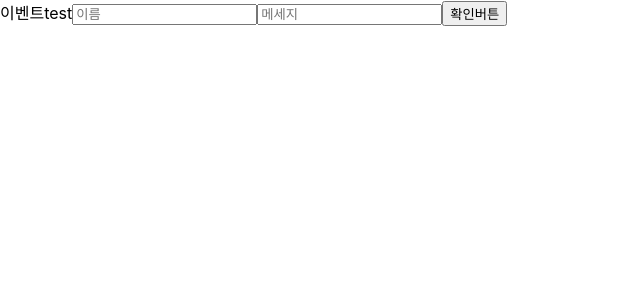
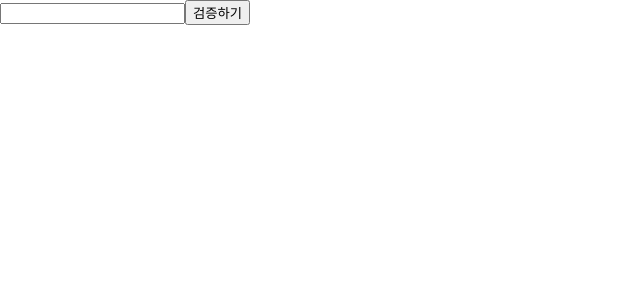
Before and after one commit to kimdohui/-, a React (Create React App) app: page / in a window 1280 px wide. Shown: the top 300 px of the page, without its empty margins (0-640 px from the left). Built offline with nearby package versions, Linux system fonts and the light colour scheme.

Commit message:
비밀번호 시스템

```diff
--- a/src/App.js
+++ b/src/App.js
@@ -1,8 +1,10 @@
-import React from "react";
-import EventPractice_function from "./EventPractice_function";
+import ValidationSample from "./ValidationSample";
+import React, { Component } from "react";
 
-const App = () => {
-  return <EventPractice_function />;
-};
+class App extends Component {
+  render() {
+    return <ValidationSample />;
+  }
+}
 
 export default App;
--- a/src/EventPractice_function.js
+++ /dev/null
@@ -1,99 +0,0 @@
-import React, { useState } from "react";
-
-const EventPractice_function = () => {
-  const [username, setUsername] = useState("");
-  const [message, setMessage] = useState("");
-  const onChangeUsername = e => setUsername(e.target.value);
-  const onChangemessage = e => setMessage(e.target.value);
-  const onClick = () => {
-    alert(username + ": " + message);
-    setUsername("");
-    setMessage("");
-  };
-  const onKeypress = e => {
-    if (e.key === "Enter") {
-      onClick();
-    }
-  };
-
-  return (
-    <div>
-      이벤트test
-      <input
-        type="text"
-        name="username"
-        placeholder="이름"
-        value={username}
-        onChange={onChangeUsername}
-      />
-      <input
-        type="text"
-        name="message"
-        placeholder="메세지"
-        value={message}
-        onChange={onChangemessage}
-        onKeyPress={onKeypress}
-      />
-      <button onClick={onClick}>확인버튼</button>
-    </div>
-  );
-};
-export default EventPractice_function;
-
-/*여기부터는 객체를 사용
-
-import React, { useState } from "react";
-
-const EventPractice_function = () => {
-  const [form, setForm] = useState({
-    username: "",
-    message: ""
-  });
-  const { username, message } = form;
-
-  const onChange = e => {
-    const nextForm = {
-      ...form, //기존 form값 복사(...)
-      [e.target.name]: e.target.value
-    };
-    console.log(nextForm);
-    setForm(nextForm);
-  };
-
-  const onClick = () => {
-    alert(username + ": " + message);
-    setForm({
-      username: "",
-      message: ""
-    });
-  };
-  const onKeypress = e => {
-    if (e.key === "Enter") {
-      onClick();
-    }
-  };
-
-  return (
-    <div>
-      이벤트test
-      <input
-        type="text"
-        name="username"
-        placeholder="이름"
-        value={username}
-        onChange={onChange}
-      />
-      <input
-        type="text"
-        name="message"
-        placeholder="메세지"
-        value={message}
-        onChange={onChange}
-        onKeyPress={onKeypress}
-      />
-      <button onClick={onClick}>확인버튼</button>
-    </div>
-  );
-};
-export default EventPractice_function;
-*/
--- /dev/null
+++ b/src/ValidationSample.css
@@ -0,0 +1,7 @@
+.success {
+  background-color: lightgreen;
+}
+
+.failure {
+  background-color: pink;
+}
--- /dev/null
+++ b/src/ValidationSample.js
@@ -0,0 +1,54 @@
+import React, { Component } from "react";
+import "./ValidationSample.css";
+
+class ValidationSample extends Component {
+  state = {
+    password: "",
+    clicked: false,
+    validated: false
+  };
+
+  handleChange = e => {
+    this.setState({
+      password: e.target.value
+    });
+  };
+
+  handleButton = () => {
+    this.setState({
+      clicked: true,
+      validated: this.state.password === "0000"
+    });
+    //this.input.focus();
+  };
+
+  handleKeypress = e => {
+    if (e.key === "Enter") {
+      this.handleButton();
+    }
+  };
+
+  render() {
+    return (
+      <div>
+        <input
+          //ref={(ref) => this.input=ref}
+          type="password"
+          value={this.state.password}
+          onChange={this.handleChange}
+          onKeyPress={this.handleKeypress}
+          className={
+            this.state.clicked
+              ? this.state.validated
+                ? "success"
+                : "failure"
+              : ""
+          }
+        />
+        <button onClick={this.handleButton}>검증하기</button>
+      </div>
+    );
+  }
+}
+
+export default ValidationSample;
```
Also changed, not shown: src/Counter.js (deleted, +0 -56 lines), src/EventPractice_class.js (deleted, +0 -59 lines), src/MyComponent.js (deleted, +0 -63 lines).
